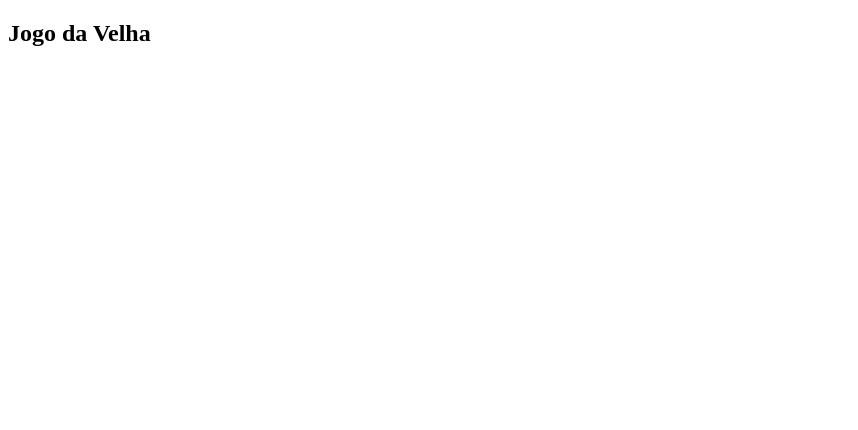
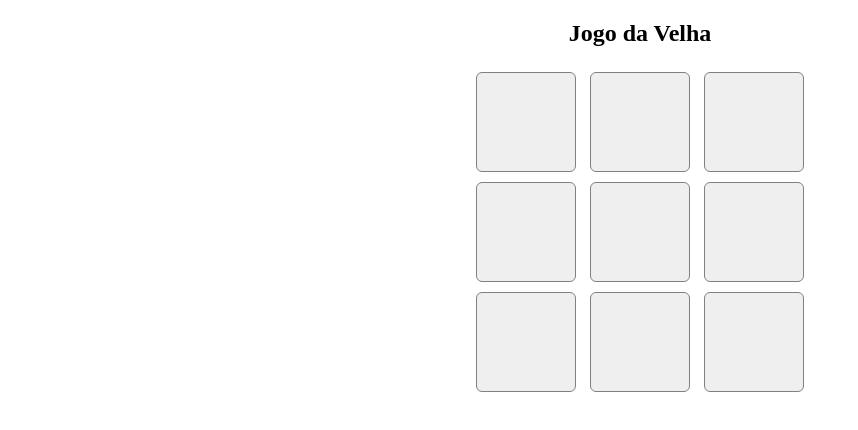
Before and after one commit to Moraes076/jogo_da_velha, a plain HTML site: page index.html in a window 1280 px wide. Shown: the whole page, without its empty margins (0-858 px from the left). Drawn offline with Linux system fonts and the light colour scheme; files that its build step writes are made by us from their sources.

Commit message:
Update jogo_da_velha

```diff
--- a/css/style.css
+++ b/css/style.css
@@ -0,0 +1,13 @@
+main {
+    text-align: center;
+}
+
+.tabuleiro div input {
+    width: 100px;
+    height: 100px;
+    margin: 5px;
+    border: 1px solid gray;
+    border-radius: 6px;
+    font-size: 30px;
+    cursor: pointer;
+}
--- a/index.html
+++ b/index.html
@@ -5,13 +5,38 @@
     <meta http-equiv="X-UA-Compatible" content="IE=edge">
     <meta name="viewport" content="width=device-width, initial-scale=1.0">
     <title>Jogo da Velha</title>
-    <link rel="stylesheet" href="style.css">
+    <link rel="stylesheet" href="css/style.css">
     <script src="js/script.js"></script>
 </head>
 <body>
     <main>
             <section><h1>Jogo da Velha</h1></section>
-            <section></section>
+            <section class="tabuleiro">
+                <div>
+                    <input type="button" value=" "
+                    id="btn1" onclick="clickBtn1()">
+                    <input type="button" value=" "
+                    id="btn2">
+                    <input type="button" value=" "
+                    id="btn3">
+                </div>
+                <div>
+                    <input type="button" value=" "
+                    id="btn4">
+                    <input type="button" value=" "
+                    id="btn5">
+                    <input type="button" value=" "
+                    id="btn6">
+                </div>
+                <div>
+                    <input type="button" value=" "
+                    id="btn7">
+                    <input type="button" value=" "
+                    id="btn8">
+                    <input type="button" value=" "
+                    id="btn9">
+                </div>
+            </section>
             <section></section>
     </main>
 </body>
--- a/js/script.js
+++ b/js/script.js
@@ -0,0 +1,31 @@
+//Variaveis
+let btn1 = 0;
+let btn2 = 0;
+let btn3 = 0;
+let btn4 = 0;
+let btn5 = 0;
+let btn6 = 0;
+let btn7 = 0;
+let btn8 = 0;
+let btn9 = 0;
+let controle = 0;
+let jogadas = 0;
+let finalJogo = false;
+
+// Click botão 1
+function clickBtn1(){
+    let btn = document.getElementById('btn1');
+
+    if(btn.value == " " && !finalJogo) {
+        if (controle == 0){
+            controle = 1;
+            btn.value = "X";
+            btn1 = "X";
+        } else {
+            controle = 0;
+            btn.value = "0";
+            btn1 = "0";
+        }
+    }
+
+}
```
